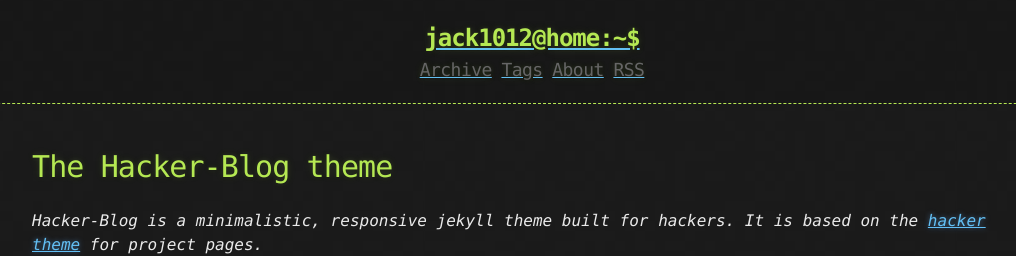
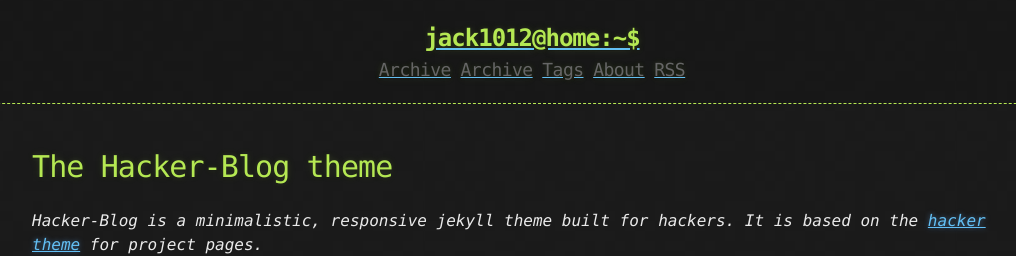
Before and after one commit to jack1012/jack1012.github.io, a Jekyll site: the page built from README.md, in a window 1280 px wide and 900 px high. Shown: the top 256 px of the window, without its empty margins (108-1124 px from the left). Built offline with Jekyll 4.4.1, drawn with Linux system fonts in a browser that asks for light colours; our own code applies the rules of GitHub Pages for plain Markdown files.

Commit message:
Update links.html

```diff
--- a/_includes/links.html
+++ b/_includes/links.html
@@ -1,3 +1,4 @@
+<a href="{{ "/blog" | prepend: site.baseurl | replace: '//', '/' }}"><h2 class="header-link">Archive</h2></a>
 <a href="{{ "/archive" | prepend: site.baseurl | replace: '//', '/' }}"><h2 class="header-link">Archive</h2></a>
 <a href="{{ "/tags" | prepend: site.baseurl | replace: '//', '/' }}"><h2 class="header-link">Tags</h2></a>
 <a href="{{ "/about" | prepend: site.baseurl | replace: '//', '/' }}"><h2 class="header-link">About</h2></a>
```
